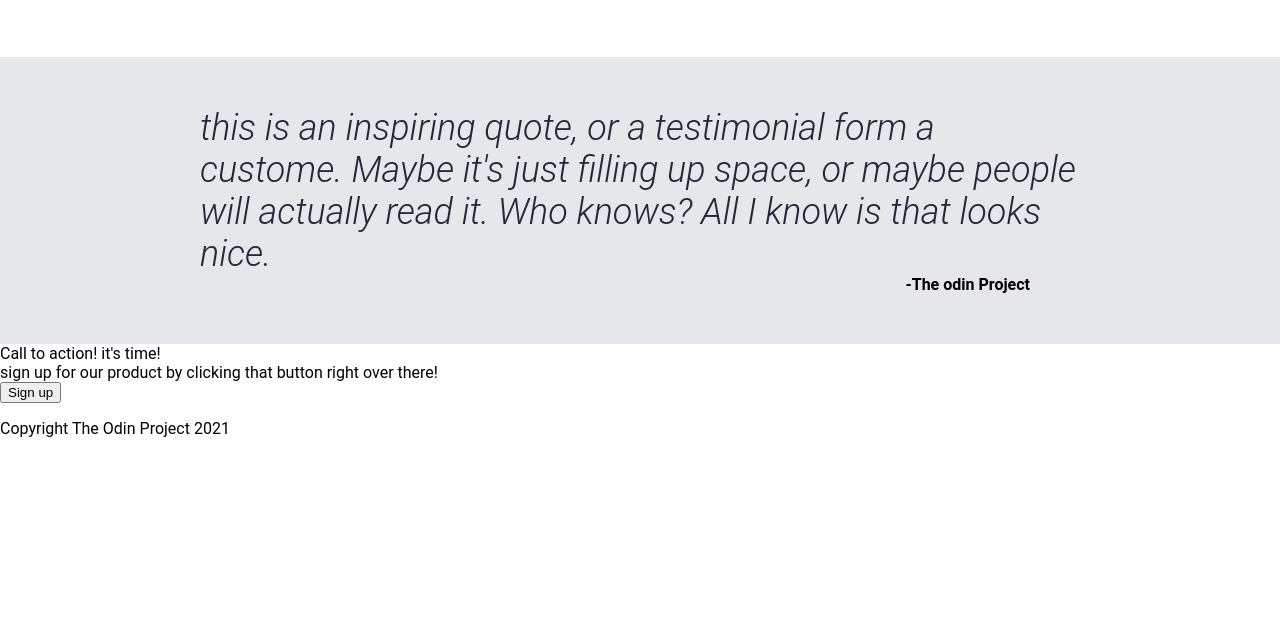
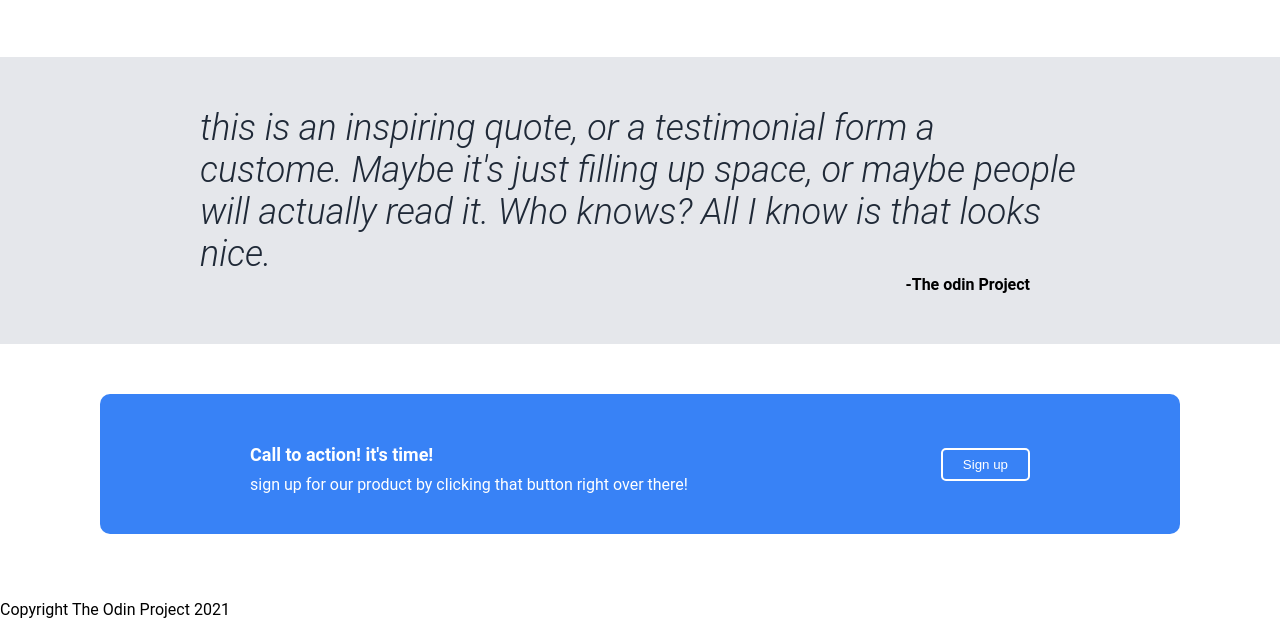
Before and after one commit to bahaeddinekalai/Landing-Page, a plain HTML site: page index.html in a window 1280 px wide. Shown: the part 969-1604 px from the top of the page. Before the commit the page ends 1423 px from the top, so only its background shows below. Drawn offline with Linux system fonts and the light colour scheme.

Commit message:
style: add styles to call to action section, main content

```diff
--- a/style.css
+++ b/style.css
@@ -131,9 +131,46 @@ a {
   font-weight: 300;
   font-style: italic;
 }
-.quote-by{
+.quote-by {
   font-size: 16px;
   font-weight: bold;
   align-self: flex-end;
   margin-right: 50px;
 }
+/*main-content/call-action-section*/
+
+.call-action-section {
+  flex: 1;
+  display: flex;
+  justify-content: space-between;
+  align-items: center;
+
+  background-color: #3882f6;
+  border-radius: 10px;
+
+  padding: 40px 150px;
+  margin: 50px 100px;
+}
+
+.call-action-text {
+  display: flex;
+  flex-direction: column;
+  justify-content: flex-start;
+}
+.call-action-secondary-text,
+.call-action-main-text {
+  margin-top: 10px;
+  color: #fff;
+}
+.call-action-main-text {
+  font-size: 18px;
+  font-weight: bold;
+}
+
+.call-action-button{
+  color: #fff;
+  background-color: #3882f6;
+  border: 2px solid white;
+  border-radius: 5px;
+  padding: 7px 20px;
+}
```
